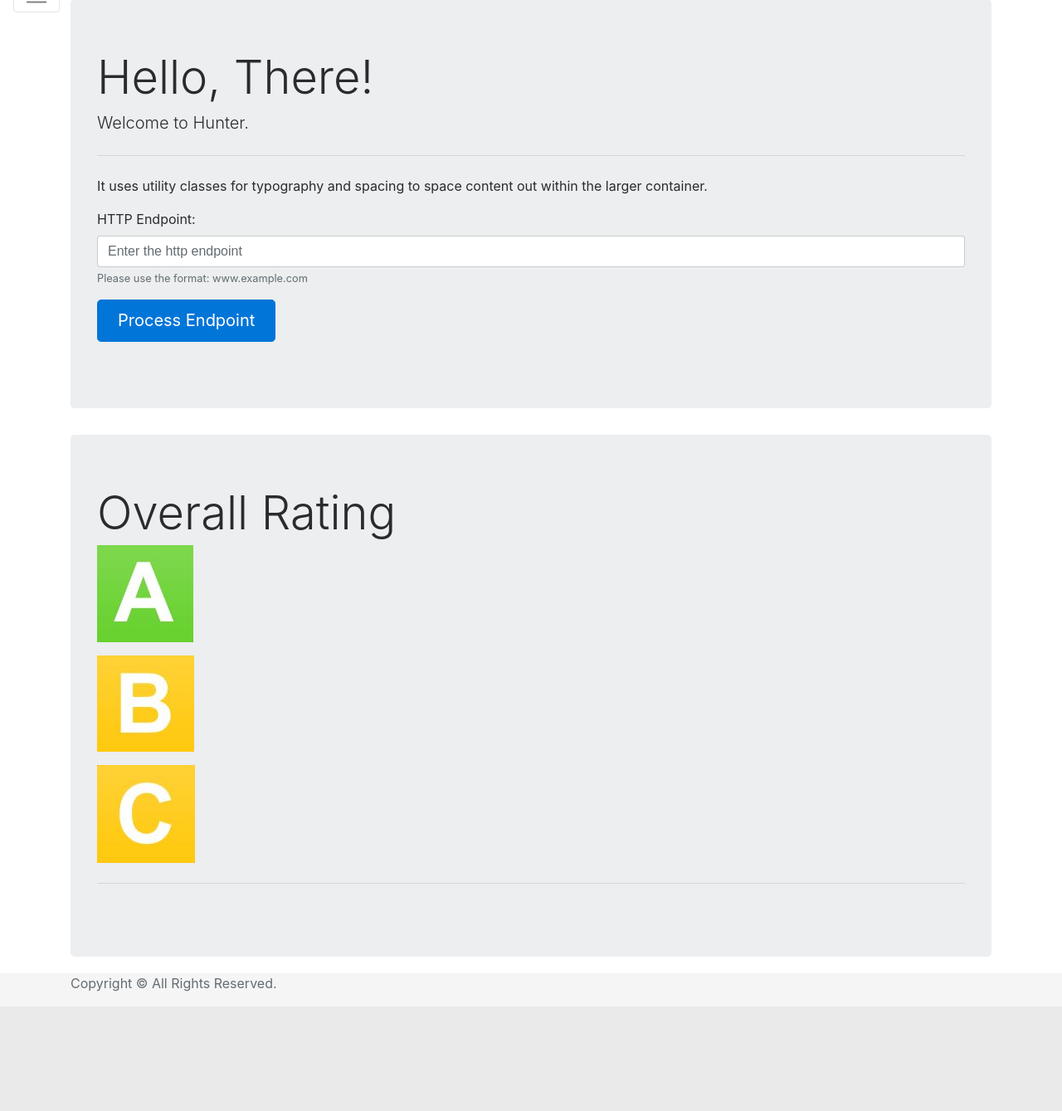
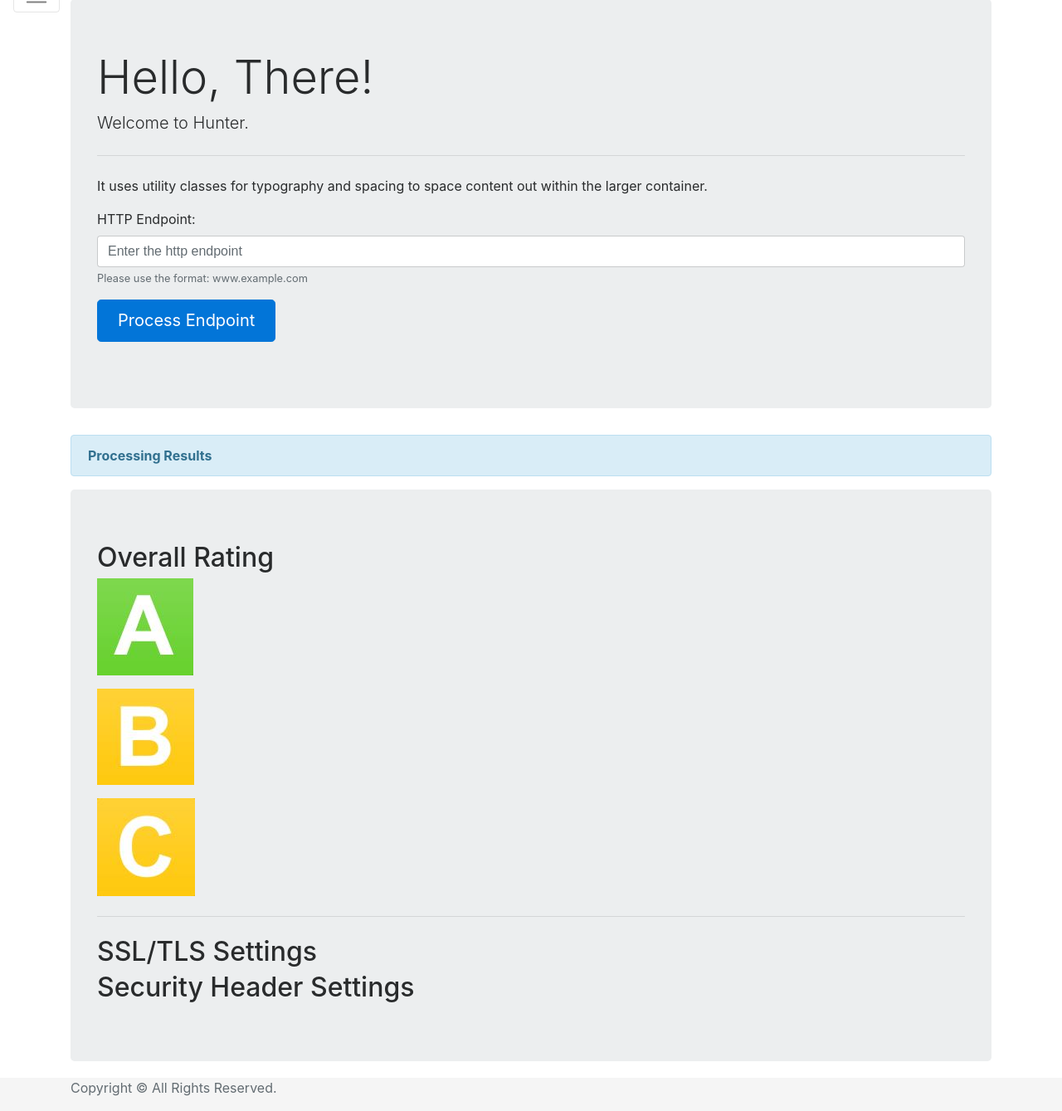
Before and after one commit to kiranshirali/Hunter, a Django app: template Hunter/templates/hunter.html in a window 1280 px wide. Shown: the part 77-1416 px from the top of the page at 83% size. Before the commit the page ends 1272 px from the top, so only its background shows below. Run offline with Django 3.2, Linux system fonts and the light colour scheme; the template is opened without the code that fills it, so the values that code supplies are empty; some libraries are stand-ins or nearby versions.

Commit message:
Updating Hunters Template

```diff
--- a/Hunter/templates/hunter.html
+++ b/Hunter/templates/hunter.html
@@ -20,8 +20,7 @@
 
 <!-- Custom styles for this template -->
 <link href="{% static 'css/hunter-main.css' %}" rel="stylesheet">
-<link href="{% static 'css/sticky-footer-navbar.css' %}"
-	rel="stylesheet">
+<link href="{% static 'css/sticky-footer-navbar.css' %}" rel="stylesheet">
 </head>
 
 <body>
@@ -82,10 +81,13 @@
 				role="button">Process Endpoint</a>
 		</p>
 	</div>
+	<div id="processingDiv" class="alert alert-info" role="alert">
+		<strong>Processing Results</strong>
+	</div>
 
 	<div id="hunterResultsJumbotron" class="jumbotron">
 		<div id="overallRatingDiv">
-			<h1 class="display-4">Overall Rating</h1>
+			<h2 class="display-6">Overall Rating</h2>
 			<div id="overallRatingADiv">
 				<p class="lead">
 					<img src="{% static 'images/Rating_A.jpg' %}" class="img-fluid"
@@ -107,12 +109,18 @@
 			<hr class="my-4">
 		</div>
 		<div id="cipherResults">
+			<h2 class="display-6">SSL/TLS Settings</h2>
+			<div id="allTLSContent">
+
+			</div>
+		</div>
 
 
-		</div>
+		<div>
+			<h2 class="display-6">Security Header Settings</h2>
+			<div id="allSecurityHeaderSettings">
 
-		<div>
-
+			</div>
 		</div>
 
 	</div>
@@ -129,16 +137,14 @@
     ================================================== -->
 	<!-- Placed at the end of the document so the pages load faster -->
 	<script src="https://code.jquery.com/jquery-3.3.1.min.js"
-		integrity="sha256-FgpCb/KJQlLNfOu91ta32o/NMZxltwRo8QtmkMRdAu8="
 		crossorigin="anonymous"></script>
 	<script
 		src="https://cdnjs.cloudflare.com/ajax/libs/popper.js/1.12.9/umd/popper.min.js"
-		integrity="sha384-ApNbgh9B+Y1QKtv3Rn7W3mgPxhU9K/ScQsAP7hUibX39j7fakFPskvXusvfa0b4Q"
 		crossorigin="anonymous"></script>
 	<script
 		src="https://maxcdn.bootstrapcdn.com/bootstrap/4.0.0-beta.3/js/bootstrap.min.js"
-		integrity="sha384-a5N7Y/aK3qNeh15eJKGWxsqtnX/wWdSZSKp+81YjTmS15nvnvxKHuzaWwXHDli+4"
 		crossorigin="anonymous"></script>
+
 	<script src="{% static 'js/hunter_model.js' %}" />
 	<script src="{% static 'js/hunter_custom.js' %}" />
 </body>
```
